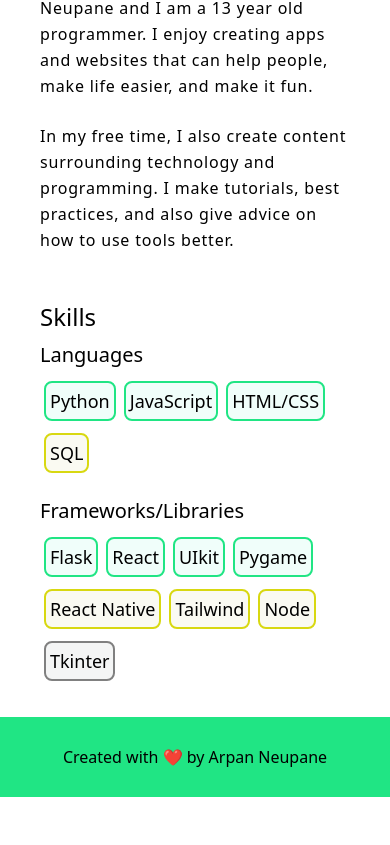
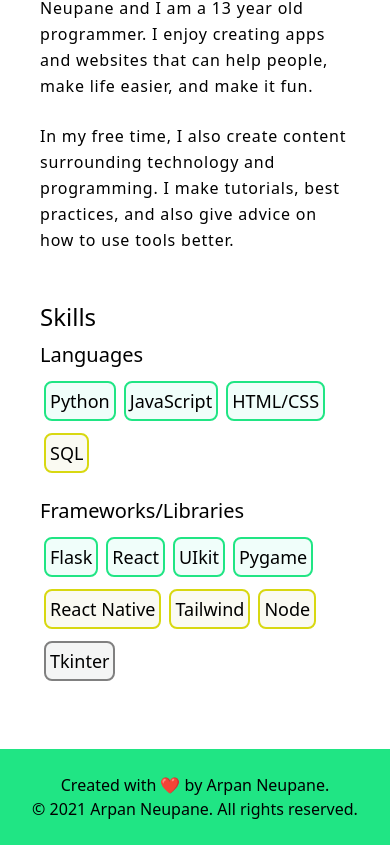
Before and after one commit to arpanneupane19/website-v4, a React (Create React App) app: page / in a window 390 px wide. Shown: the part 1075-1920 px from the top of the page. Before the commit the page ends 1872 px from the top, so only its background shows below. Built offline with nearby package versions, Linux system fonts and the light colour scheme.

Commit message:
added bounce cascade to home section and modified footer

```diff
--- a/src/components/Home.js
+++ b/src/components/Home.js
@@ -2,6 +2,7 @@ import React from 'react'
 import homeGif from './images/home-gif.gif'
 import './Home.css'
 import Typewriter from 'typewriter-effect'
+import Bounce from 'react-reveal/Bounce'
 import Fade from 'react-reveal/Fade'
 import { useLocation } from 'react-router-dom'
 
@@ -37,11 +38,13 @@ function Home() {
         <div className="font-sans antialiased relative">
             <section id="home">
                 <div className="flex lg:flex-row flex-col justify-evenly items-center lg:px-32 px-8 pt-40">
-                    <div className="intro-header lg:text-left text-center">
-                        <p className="lg:text-3xl md:text-2xl text-xl font-medium">Hi! I am</p>
-                        <p className="lg:text-4xl md:text-3xl text-2xl font-bold tracking-wide">ARPAN NEUPANE.</p>
-                        <p className="lg:text-xl md:text-lg text-base mt-2 font-light">I'm a programmer with a passion for <Typewriter options={{ strings: strings, autoStart: true, loop: true }} /></p>
-                    </div>
+                    <Bounce left cascade>
+                        <div className="intro-header lg:text-left text-center">
+                            <p className="lg:text-3xl md:text-2xl text-xl font-medium">Hi! I am</p>
+                            <p className="lg:text-4xl md:text-3xl text-2xl font-bold tracking-wide">ARPAN NEUPANE.</p>
+                            <p className="lg:text-xl md:text-lg text-base mt-2 font-light">I'm a programmer with a passion for <Typewriter options={{ strings: strings, autoStart: true, loop: true }} /></p>
+                        </div>
+                    </Bounce>
                     <div className="gif">
                         <img src={homeGif} alt='programmer-gif' width="500" />
                     </div>
@@ -49,7 +52,7 @@ function Home() {
             </section>
 
             <section id="about">
-                <div className="flex md:flex-row flex-col justify-between lg:px-16 px-6 pt-36 pb-24">
+                <div className="flex md:flex-row flex-col justify-between lg:px-16 px-6 pt-36 md:pb-24 sm:pb-28 pb-36">
                     <Fade top cascade>
                         <div className='p-4 md:w-1/2 w-1/1 md:mx-4 md:mb-0 mb-4'>
                             <p className='about-header md:text-3xl text-2xl mb-2 font-medium'>About Me</p>
@@ -131,8 +134,11 @@ function Home() {
                     </Fade>
                 </div>
             </section>
-            <p className="ending-msg font-light text-center p-7 absolute bottom-0 left-0 right-0">Created with ❤️ by Arpan Neupane</p>
-        </div >
+            <div className="ending-msg font-light text-center p-6 absolute bottom-0 left-0 right-0 flex flex-col">
+                <p>Created with ❤️ by Arpan Neupane.</p>
+                <p>© 2021 Arpan Neupane. All rights reserved.</p>
+            </div>
+        </div>
     )
 }
 
```
